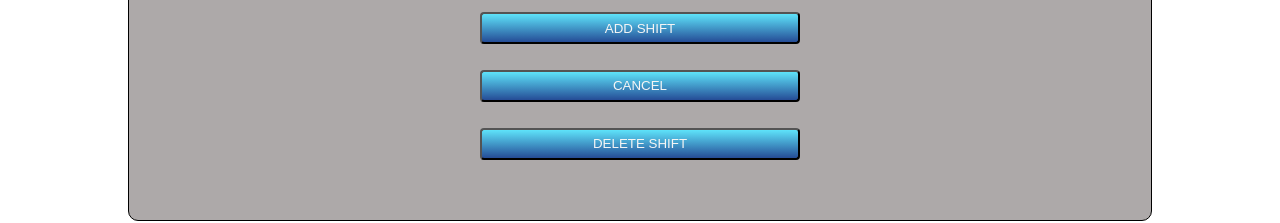
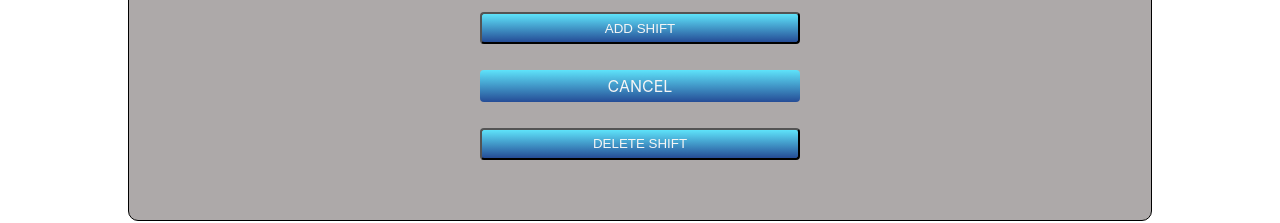
Before and after one commit to StPeteFrank/schedulequik, a React (Create React App) app: page /quikshiftadd in a window 1280 px wide. Shown: the part 513-736 px from the top of the page. Built offline with nearby package versions, Linux system fonts and the light colour scheme; no server answers.

Commit message:
Added cancel button link back to schedules page.

```diff
--- a/src/QuikShiftAdd.js
+++ b/src/QuikShiftAdd.js
@@ -1,18 +1,21 @@
 import React, { Component } from 'react'
 import axios from 'axios'
+import { BrowserRouter as Router, Route, Link } from 'react-router-dom'
 
 class QuikShiftAdd extends Component {
   constructor(props) {
     super(props)
     this.state = {
       allPositions: [],
-      allEmployees: []
+      allEmployees: [],
+      allShifts: []
     }
   }
 
   componentDidMount() {
     this.loadAllPositions()
     this.loadAllEmployees()
+    this.loadAllShifts()
   }
 
   loadAllPositions = () => {
@@ -29,6 +32,34 @@ class QuikShiftAdd extends Component {
       })
     })
   }
+  loadAllShifts = () => {
+    axios.get('https://localhost:5001/api/shifts').then(resp => {
+      this.setState({
+        allShifts: resp.data
+      })
+    })
+  }
+
+  //////////////////////////////
+
+  addShiftToApi = e => {
+    e.preventDefault()
+    axios
+      .post('https://localhost:5001/api/shifts', {
+        inTime: this.state.inTime,
+        outTime: this.state.outTime,
+        positionName: this.state.positionName
+      })
+      .then(() => {
+        this.loadAllShifts()
+        this.setState({
+          inTime: '',
+          outTime: '',
+          positionName: ''
+        })
+      })
+  }
+  ///////////////////////////////
 
   handleDropDownChangePos = e => {
     this.setState({
@@ -39,6 +70,16 @@ class QuikShiftAdd extends Component {
   handleDropDownChangeEmp = e => {
     this.setState({
       employeesTableId: e.target.value
+    })
+  }
+  handleChangeIn = e => {
+    this.setState({
+      shiftsTableId: e.target.value
+    })
+  }
+  handleChangeOut = e => {
+    this.setState({
+      shiftsTableId: e.target.value
     })
   }
 
@@ -127,8 +168,10 @@ class QuikShiftAdd extends Component {
               </div>
             </div> */}
             <div className="QuikShiftAddButtons">
-              <button>ADD SHIFT</button>
-              <button>CANCEL</button>
+              <button onClick={this.addShiftToApi}>ADD SHIFT</button>
+              <div className="LinkBackButtons">
+                <Link to="/schedules">CANCEL</Link>
+              </div>
               <button>DELETE SHIFT</button>
             </div>
           </section>
--- a/src/Schedules.js
+++ b/src/Schedules.js
@@ -30,7 +30,13 @@ class Schedules extends Component {
       })
     })
   }
+  //   displayShiftData = () => {
+  //     axios.get('https://localhost:5001/api/shifts').then(resp => {
+  //     this.setState({
 
+  //     })
+  //   }
+  // }
   doesEmployeeHaveShift = (employeeId, date) => {
     let rv = 'no'
     // check each shift, and if that shift.employeeid == employeeid, return yes,
@@ -67,8 +73,6 @@ class Schedules extends Component {
             <table className="ScheduleTable">
               <tbody>
                 <tr>
-                  <th> </th>
-
                   {/* Hard-coded but would be great to add a feature that keeps track of what week it is. */}
                   <th>Jan-21 Mon</th>
                   <th>Jan-22 Tue</th>
--- a/src/index.css
+++ b/src/index.css
@@ -349,6 +349,22 @@ button {
   flex-direction: column;
   margin: 6vh;
 }
+.LinkBackButtons {
+  display: flex;
+  justify-content: center;
+  align-items: center;
+  border-radius: 4px;
+  margin: 1vw;
+  background-image: linear-gradient(rgb(94, 227, 250), rgb(37, 76, 150));
+  width: 25vw;
+  height: 4vh;
+  cursor: pointer;
+  text-decoration: none;
+}
+.LinkBackButtons a {
+  text-decoration: none;
+  color: whitesmoke;
+}
 .SelectAPosition {
   display: flex;
   flex-direction: column;
```
